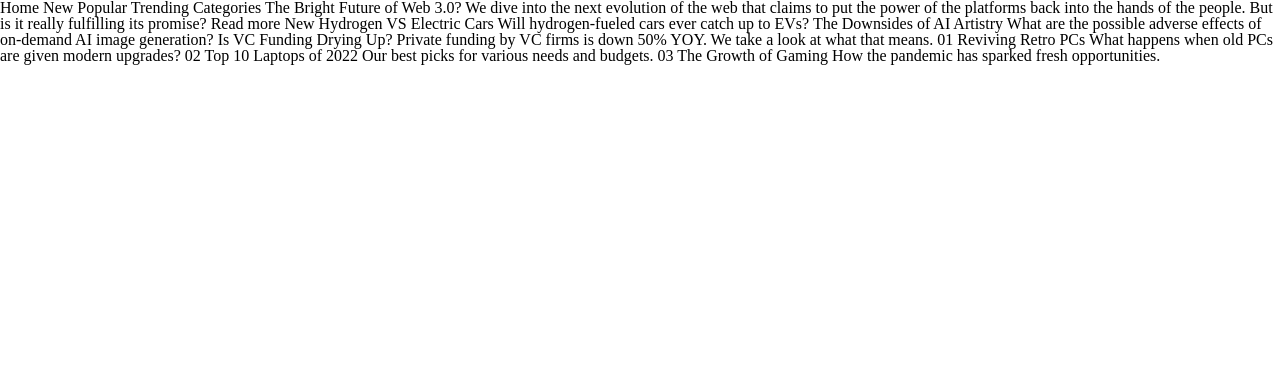
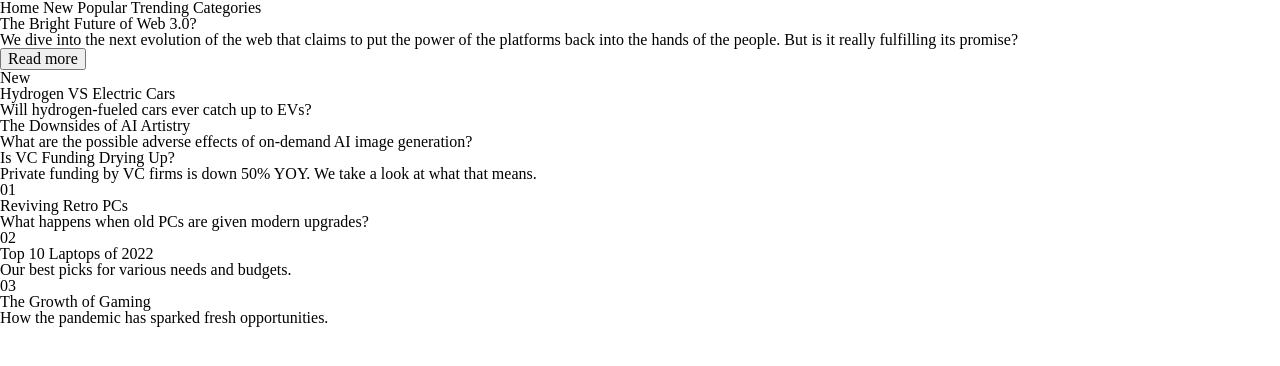
Before and after one commit to miguelzaga/news-homepage, a React (Vite) app: page / in a window 1280 px wide. Shown: the top 366 px of the page. Built offline with nearby package versions, Linux system fonts and the light colour scheme.

Commit message:
add html tags

```diff
--- a/src/App.js
+++ b/src/App.js
@@ -3,42 +3,66 @@ import { useState } from "react";
 function App() {
   return (
     <div>
-  Home
-  New
-  Popular
-  Trending
-  Categories
+      <header>Home New Popular Trending Categories</header>
 
-  The Bright Future of Web 3.0?
+      <main>
+        <section>
+          <h1>The Bright Future of Web 3.0?</h1>
 
-  We dive into the next evolution of the web that claims to put the power of the platforms back into the hands of the people.
-  But is it really fulfilling its promise?
+          <p>
+            We dive into the next evolution of the web that claims to put the
+            power of the platforms back into the hands of the people. But is it
+            really fulfilling its promise?
+          </p>
 
-  Read more
+          <button>Read more</button>
+        </section>
 
-  New
+        <section>
+          <h2>New</h2>
 
-  Hydrogen VS Electric Cars
-  Will hydrogen-fueled cars ever catch up to EVs?
+          <article>
+            <h3>Hydrogen VS Electric Cars</h3>
+            <p>Will hydrogen-fueled cars ever catch up to EVs?</p>
+          </article>
 
-  The Downsides of AI Artistry
-  What are the possible adverse effects of on-demand AI image generation?
+          <article>
+            <h3>The Downsides of AI Artistry</h3>
+            <p>
+              What are the possible adverse effects of on-demand AI image
+              generation?
+            </p>
+          </article>
 
-  Is VC Funding Drying Up?
-  Private funding by VC firms is down 50% YOY. We take a look at what that means.
+          <article>
+            <h3>Is VC Funding Drying Up?</h3>
+            <p>
+              Private funding by VC firms is down 50% YOY. We take a look at
+              what that means.
+            </p>
+          </article>
+        </section>
+      </main>
 
-  01
-  Reviving Retro PCs
-  What happens when old PCs are given modern upgrades?
+      <footer>
+        <article>
+          <h4>01</h4>
+          <h5>Reviving Retro PCs</h5>
+          <p>What happens when old PCs are given modern upgrades?</p>
+        </article>
 
-  02
-  Top 10 Laptops of 2022
-  Our best picks for various needs and budgets.
+        <article>
+          <h4>02</h4>
+          <h5>Top 10 Laptops of 2022</h5>
+          <p>Our best picks for various needs and budgets.</p>
+        </article>
 
-  03
-  The Growth of Gaming
-  How the pandemic has sparked fresh opportunities.
-
+        <article>
+          <h4>03</h4>
+          <h5>The Growth of Gaming</h5>
+          <p>How the pandemic has sparked fresh opportunities.</p>
+        </article>
+      </footer>
     </div>
   );
 }
```
